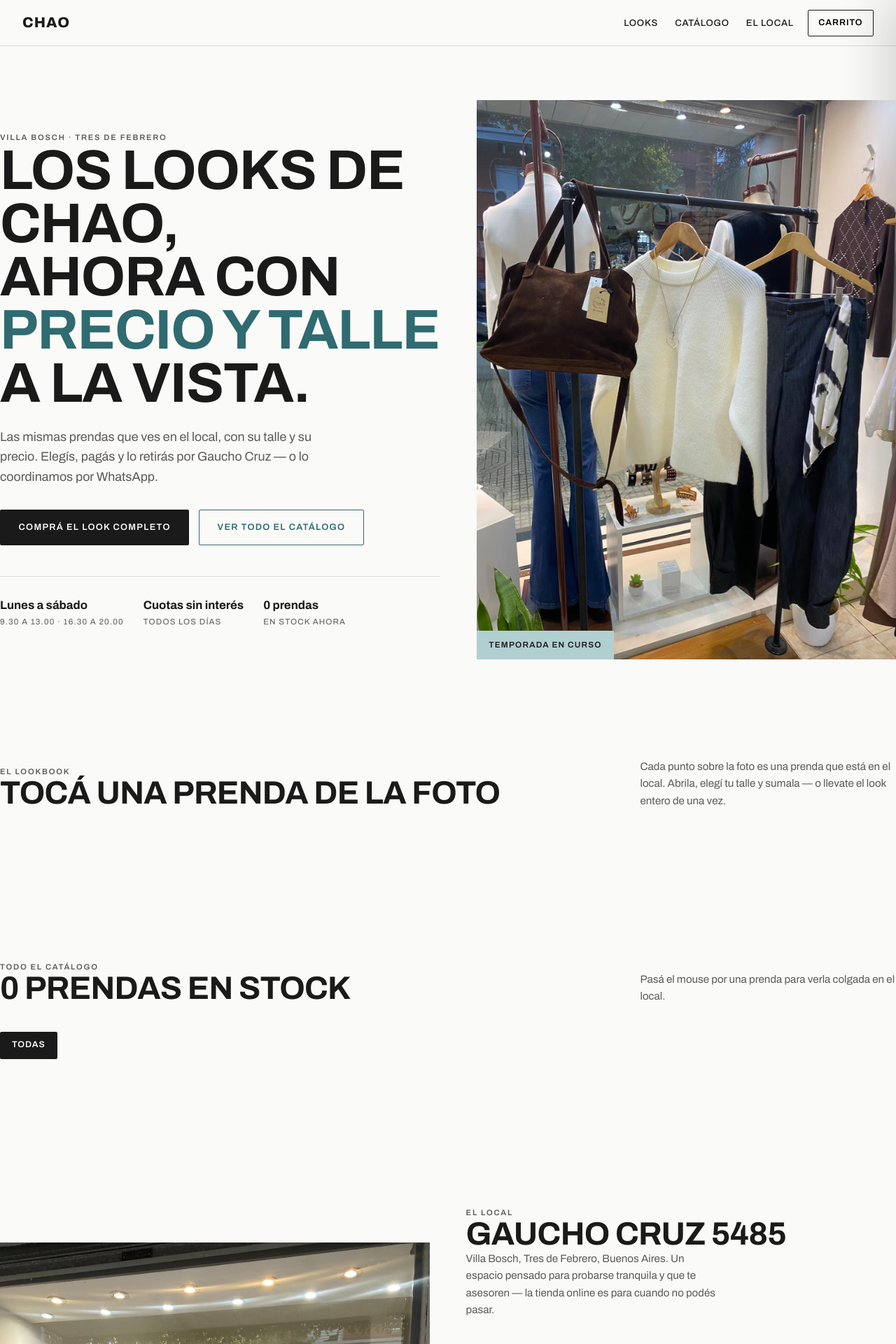
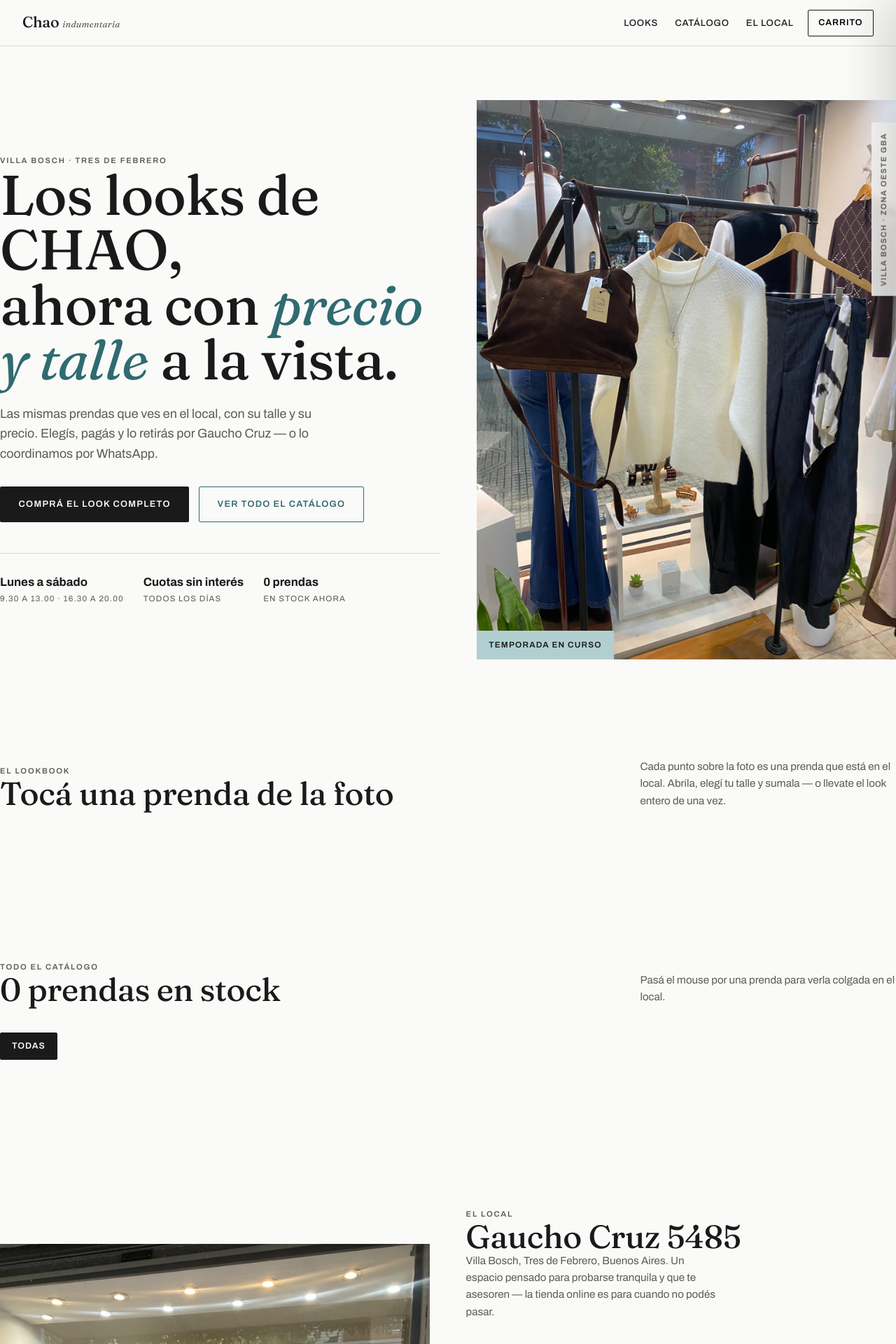
Before and after one commit to operonhub/chao-ecommerce, a Django app: page / in a window 1280 px wide. Shown: the top 1920 px of the page at 70% size. Run offline with Django 5.2, Linux system fonts and the light colour scheme; data that the repository does not hold is empty.

Commit message:
Rediseño editorial (Fraunces) y panel de la dueña con marca CHAO
Aplica el lenguaje visual del mockup de Claude Design (serif editorial,
animación de percha en las cards) al sitio Django real, sin la mentira
"Con alma Porteña" del mockup: Villa Bosch es Tres de Febrero (GBA oeste),
no CABA, así que la etiqueta de la foto dice la zona real.

- Tipografía: Fraunces (editorial, marca y títulos) + Archivo (funcional).
- Animación de balanceo en las cards del catálogo, desfasada por columna,
  respeta prefers-reduced-motion.
- Panel (/panel/) reskineado con la marca: header oscuro, botones teal,
  miniaturas más grandes y clickeables, controles táctiles de 44px.

Co-Authored-By: Claude Sonnet 5 <noreply@anthropic.com>

```diff
--- a/static/css/chao.css
+++ b/static/css/chao.css
@@ -9,8 +9,12 @@
    · #2F6B70 es ese mismo aqua oscurecido hasta llegar a 5,2:1 sobre blanco.
      Existe porque el #b1cfd1 puro da 1,6:1 y es inservible para un botón.
 
-   Tipografía: Archivo (Omnibus-Type, Buenos Aires). Una sola familia en dos
-   anchos — el expanded sale del eje `wdth` de la variable, no de otra fuente.
+   Tipografía: dos familias, las dos variables.
+   · Archivo hace la parte funcional: nav, botones, precios, etiquetas. Un solo
+     archivo trae los dos anchos que usa (eje `wdth`).
+   · Fraunces hace la parte editorial: la marca y los títulos grandes (`.display`).
+     Es serif con un eje óptico (`opsz`) que se pone grueso solo en los tamaños
+     grandes donde va — a un tamaño chico se afinaría solo y se leería débil.
    ========================================================================== */
 
 :root {
@@ -23,6 +27,8 @@
   --tinta-suave: #5c5a56;
   --linea: #dcd9d3;
   --alerta: #8a5a00;
+
+  --serif: "Fraunces", serif;
 
   --radio: 2px; /* Casi recto: en moda, la esquina redondeada abarata. */
   --contenido: 1280px;
@@ -73,14 +79,23 @@ button {
 }
 
 /* --- Tipografía display ---------------------------------------------------- */
+/* Serif editorial en vez de la sans en mayúsculas de antes: es el mismo cambio
+   que le gustó del mockup de Claude Design, aplicado a los títulos reales del
+   sitio (no a un mockup con datos inventados). El eje óptico sube con el
+   tamaño, así se ve firme en el H1 y no se afina en un título de sección chico. */
 .display {
-  font-family: "Archivo", sans-serif;
-  font-variation-settings: "wdth" 118;
-  font-weight: 700;
-  text-transform: uppercase;
-  letter-spacing: -0.015em;
-  line-height: 0.95;
+  font-family: var(--serif);
+  font-optical-sizing: auto;
+  font-weight: 460;
+  text-transform: none;
+  letter-spacing: -0.01em;
+  line-height: 0.98;
   margin: 0;
+}
+
+.display em {
+  font-style: italic;
+  font-weight: 400;
 }
 
 .sup {
@@ -118,12 +133,23 @@ button {
 }
 
 .marca {
-  font-variation-settings: "wdth" 125;
-  font-weight: 800;
-  font-size: 1.3rem;
-  letter-spacing: 0.05em;
-  text-transform: uppercase;
+  display: flex;
+  align-items: baseline;
+  gap: 0.3rem;
+  font-family: var(--serif);
+  font-optical-sizing: auto;
+  font-weight: 500;
+  font-size: 1.35rem;
+  letter-spacing: -0.01em;
   margin-right: auto;
+}
+
+.marca em {
+  font-style: italic;
+  font-weight: 400;
+  font-size: 0.8rem;
+  letter-spacing: 0.02em;
+  color: var(--tinta-suave);
 }
 
 .barra__links {
@@ -191,7 +217,8 @@ button {
 }
 
 .hero__titulo em {
-  font-style: normal;
+  font-style: italic;
+  font-weight: 400;
   color: var(--accion);
 }
 
@@ -255,6 +282,25 @@ button {
   font-size: 0.74rem;
   font-weight: 600;
   letter-spacing: 0.1em;
+  text-transform: uppercase;
+}
+
+/* Etiqueta vertical al borde de la foto: el mismo gesto editorial de pestañas
+   verticales que tenía el mockup, pero con el dato real (zona oeste del
+   conurbano) en vez de "porteño" — CHAO está en Tres de Febrero, no en CABA. */
+.hero__vertical {
+  position: absolute;
+  right: 0;
+  top: 2rem;
+  writing-mode: vertical-rl;
+  transform: rotate(180deg);
+  background: rgba(250, 250, 248, 0.88);
+  backdrop-filter: blur(6px);
+  color: var(--tinta-suave);
+  padding: 0.9rem 0.55rem;
+  font-size: 0.68rem;
+  font-weight: 600;
+  letter-spacing: 0.14em;
   text-transform: uppercase;
 }
 
@@ -677,6 +723,37 @@ button {
   overflow: hidden;
   background: var(--superficie);
   margin-bottom: 0.75rem;
+  transform-origin: top center;
+  animation: balanceo 4s ease-in-out infinite;
+  transition: rotate 0.3s var(--curva);
+}
+
+/* Desfase por columna para que las prendas no se muevan todas al unísono, como
+   perchas reales en un perchero movidas por una brisa despareja. */
+.grilla .card:nth-child(4n + 1) .card__foto {
+  animation-delay: -0.6s;
+}
+.grilla .card:nth-child(4n + 2) .card__foto {
+  animation-delay: -1.8s;
+}
+.grilla .card:nth-child(4n + 3) .card__foto {
+  animation-delay: -3s;
+}
+
+/* Al pasar el mouse la prenda "se queda quieta" para mirarla bien. */
+.card:hover .card__foto {
+  animation-play-state: paused;
+  rotate: 0deg;
+}
+
+@keyframes balanceo {
+  0%,
+  100% {
+    rotate: -1.5deg;
+  }
+  50% {
+    rotate: 1.5deg;
+  }
 }
 
 .card__foto img {
--- a/templates/base.html
+++ b/templates/base.html
@@ -8,8 +8,10 @@
 
   <link rel="preconnect" href="https://fonts.googleapis.com">
   <link rel="preconnect" href="https://fonts.gstatic.com" crossorigin>
-  {# Archivo variable: un solo archivo trae los dos anchos (eje wdth) que usa el sitio. #}
-  <link href="https://fonts.googleapis.com/css2?family=Archivo:wdth,wght@62..125,400..800&display=swap" rel="stylesheet">
+  {% comment %}Archivo (UI/funcional) + Fraunces (editorial, la marca y los
+    títulos grandes): dos familias, no más, y las dos con eje variable así no se
+    multiplican los archivos.{% endcomment %}
+  <link href="https://fonts.googleapis.com/css2?family=Archivo:wdth,wght@62..125,400..800&family=Fraunces:ital,opsz,wght@0,9..144,300..600;1,9..144,400..600&display=swap" rel="stylesheet">
   <link rel="stylesheet" href="{% static 'css/chao.css' %}">
   <link rel="icon" href="{% static 'img/favicon.svg' %}">
 </head>
@@ -18,7 +20,7 @@
 
   <header class="barra">
     <div class="barra__fila">
-      <a href="{% url 'catalogo:home' %}" class="marca">Chao</a>
+      <a href="{% url 'catalogo:home' %}" class="marca">Chao<em>indumentaria</em></a>
       <nav class="barra__links" aria-label="Secciones">
         <a href="{% url 'catalogo:home' %}#looks">Looks</a>
         <a href="{% url 'catalogo:home' %}#catalogo">Catálogo</a>
--- a/templates/catalogo/home.html
+++ b/templates/catalogo/home.html
@@ -45,6 +45,7 @@
          alt="Sweater tejido crudo, pantalón sastrero y bolso de gamuza en el local de CHAO"
          width="1440" height="1920" fetchpriority="high">
     <span class="hero__sello">Temporada en curso</span>
+    <span class="hero__vertical">Villa Bosch · Zona Oeste GBA</span>
   </div>
 </section>
 
```
Also changed, not shown: catalogo/admin.py (+11 -5 lines), static/css/panel.css (added, +87 -0 lines), templates/admin/base_site.html (added, +7 -0 lines).
